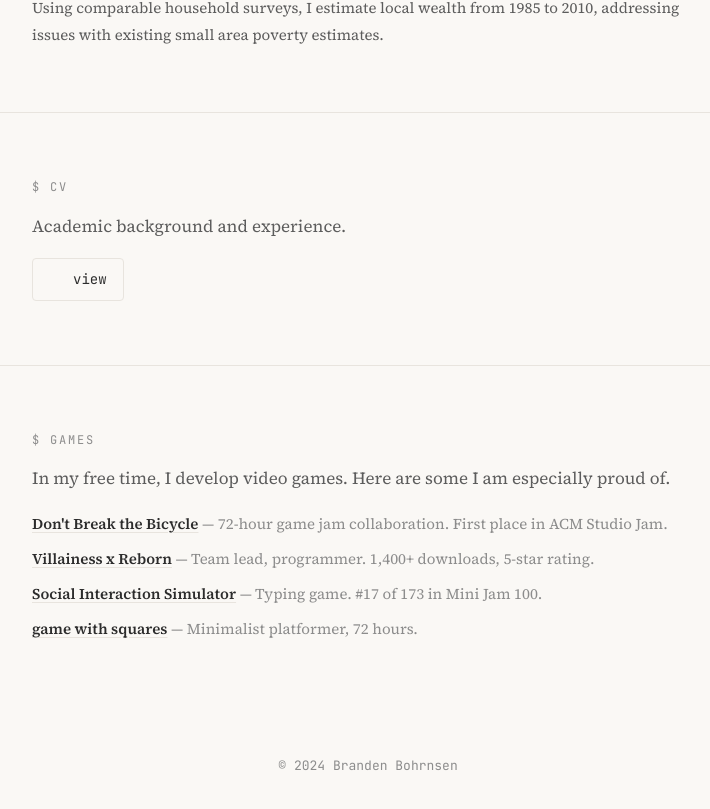
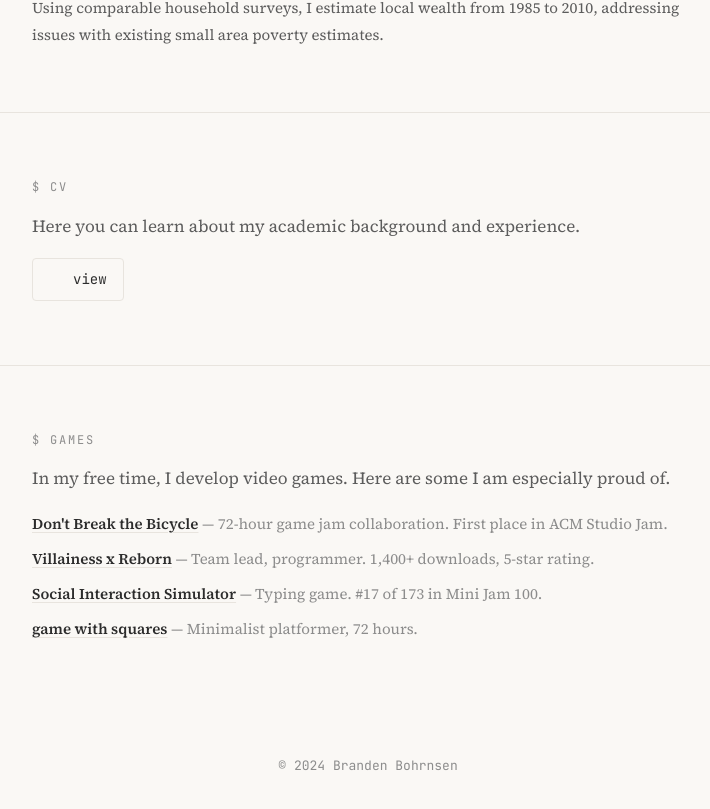
Before and after one commit to eigenstuffs/Website, a SvelteKit app: page / in a window 1280 px wide. Shown: the part 989-1798 px from the top of the page, without its empty margins (272-982 px from the left). Built offline with nearby package versions, Linux system fonts and the light colour scheme; some icons are missing.

Commit message:
Update +page.svelte

```diff
--- a/src/routes/+page.svelte
+++ b/src/routes/+page.svelte
@@ -142,7 +142,7 @@
     <div class="container">
       <div class="fade-in">
         <span class="section-label">cv</span>
-        <p>Academic background and experience.</p>
+        <p>Here you can learn about my academic background and experience.</p>
         <div class="btn-row">
           <a href="/branden_bohrnsen_cv.pdf" target="_blank" class="btn">
             <Icon icon="mdi:open-in-new" width="16" height="16" />
```
